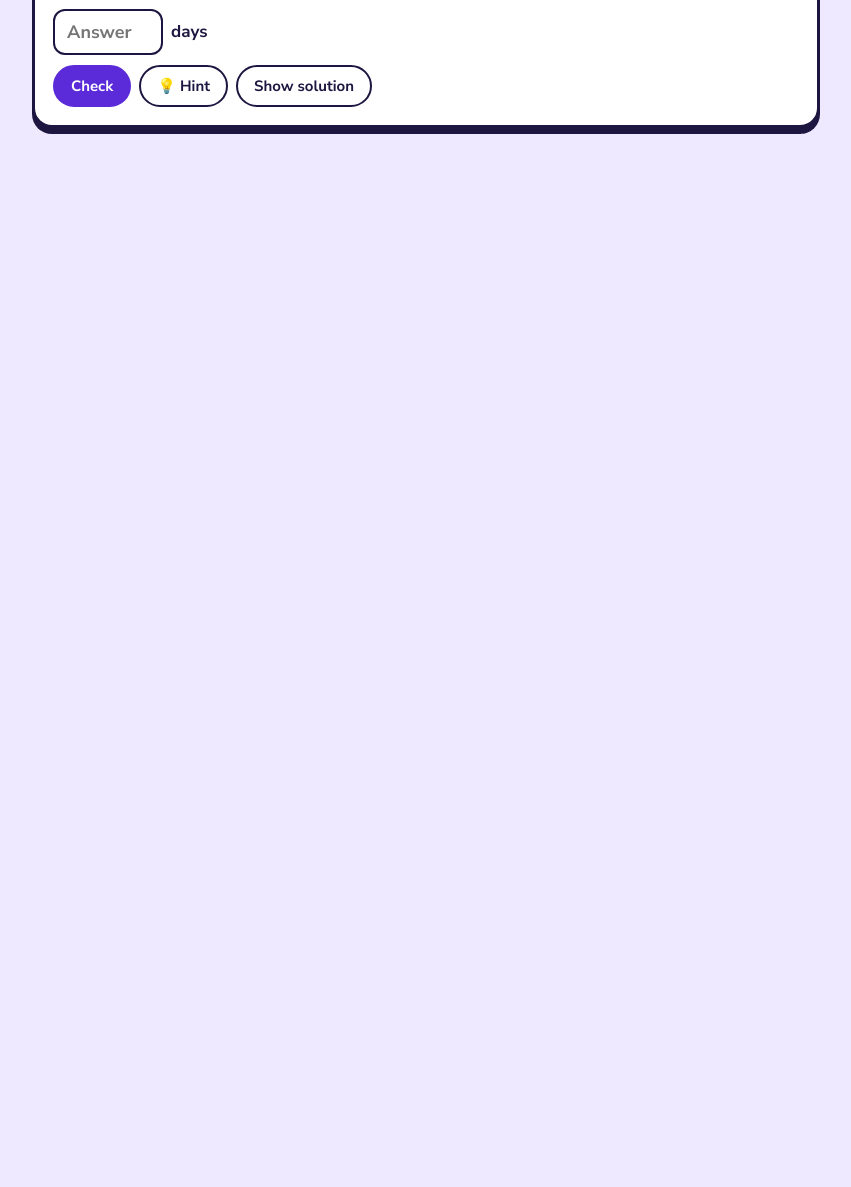
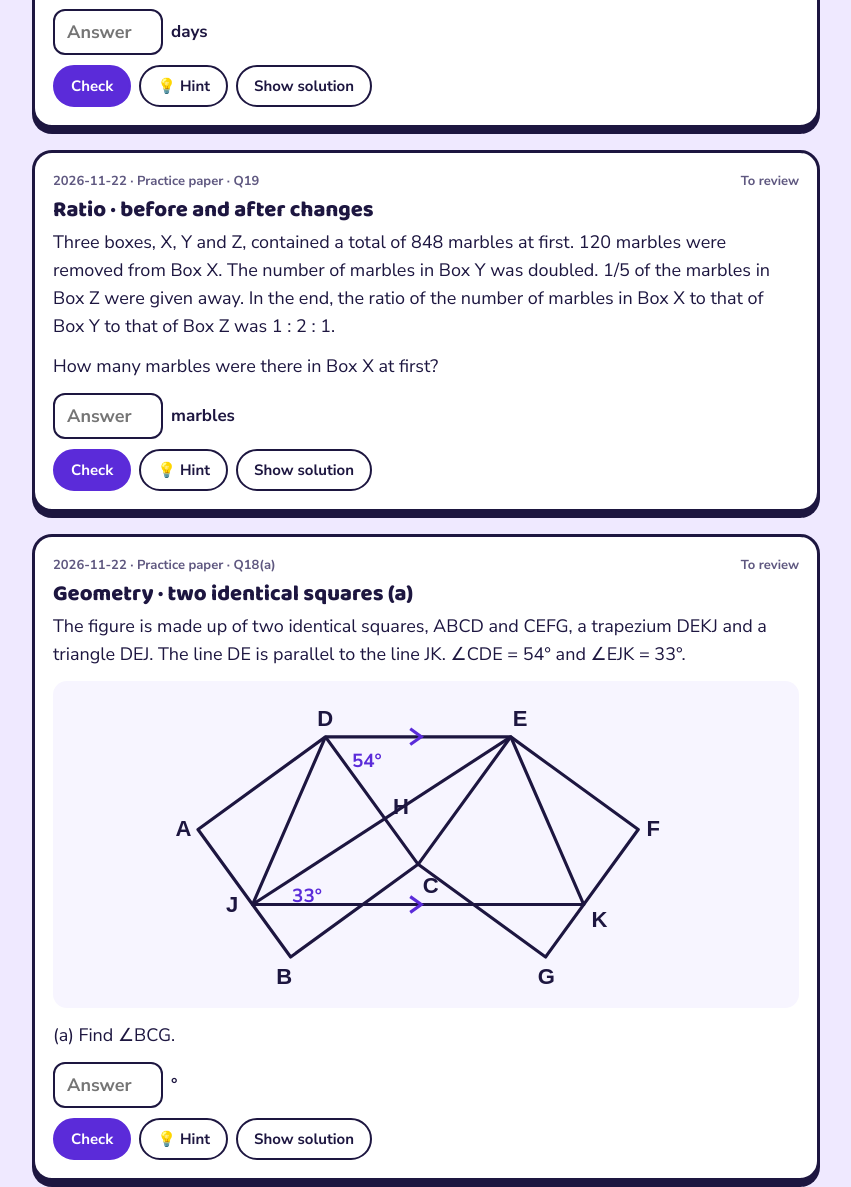
Before and after one commit to sgmamamiya-dotcom/jordan-chinese-writing, a plain HTML site: page bryan/math-mistakes.html in a window 1280 px wide. Shown: the part 517-1704 px from the top of the page, without its empty margins (214-1065 px from the left). Before the commit the page ends 800 px from the top, so only its background shows below. Drawn offline with Linux system fonts and the light colour scheme.

Commit message:
Math 错题本: add Q19 marbles ratio and Q18(a)(b) two-squares geometry
Co-Authored-By: Claude Opus 5.5 <noreply@anthropic.com>
Claude-Session: https://claude.ai/code/session_01P6Eau2f5D5pUuXzitD7DyD

```diff
--- a/bryan/math-mistakes.html
+++ b/bryan/math-mistakes.html
@@ -35,6 +35,8 @@ h1{color:var(--ink)}
 .trap{background:#FCE9E7}
 .check{background:#F1EEFF}
 .habit{background:#FFF7DD;border-left:6px solid var(--yellow);border-radius:0 12px 12px 0}
+.pic{margin:0 0 14px;background:#F7F5FF;border-radius:14px;padding:10px}
+.pic svg{width:100%;max-width:520px;height:auto;display:block;margin:0 auto}
 .empty{color:var(--mute);font-size:17px}
 </style>
 </head>
@@ -53,6 +55,24 @@ h1{color:var(--ink)}
   function el(tag, cls, text) { var n = document.createElement(tag); if (cls) n.className = cls; if (text != null) n.textContent = text; return n; }
   function button(cls, text, fn) { var b = el('button', cls, text); b.type = 'button'; b.onclick = fn; return b; }
   function labelled(cls, label, text) { var d = el('div', 'box ' + cls); var b = el('b', null, label); d.appendChild(b); d.appendChild(document.createTextNode(' ' + text)); return d; }
+  var PICS = {
+    twoSquares:
+      '<svg viewBox="0 0 330 195" role="img" aria-label="Two identical squares ABCD and CEFG joined at C, trapezium DEKJ with DE parallel to JK, triangle DEJ; angle CDE is 54 degrees, angle EJK is 33 degrees, H is where DC meets JE">' +
+      '<g fill="none" stroke="#1D1640" stroke-width="2" stroke-linejoin="round">' +
+      '<polygon points="20.3,87.9 79.1,168.8 160,110 101.2,29.1"/>' +
+      '<polygon points="160,110 218.8,29.1 299.7,87.9 240.9,168.8"/>' +
+      '<polyline points="101.2,29.1 218.8,29.1 265.1,135.5 54.9,135.5 101.2,29.1"/>' +
+      '<line x1="54.9" y1="135.5" x2="218.8" y2="29.1"/>' +
+      '</g>' +
+      '<g fill="none" stroke="#5B2BD9" stroke-width="2"><path d="M155 24 l7 5 l-7 5"/><path d="M155 130.5 l7 5 l-7 5"/></g>' +
+      '<g fill="#5B2BD9" font-size="12" font-weight="700"><text x="118" y="48">54°</text><text x="80" y="134">33°</text></g>' +
+      '<g fill="#1D1640" font-size="14" font-weight="800" font-family="sans-serif">' +
+      '<text x="6" y="92">A</text><text x="70" y="186">B</text><text x="163" y="128">C</text><text x="96" y="22">D</text>' +
+      '<text x="220" y="22">E</text><text x="305" y="92">F</text><text x="236" y="186">G</text><text x="38" y="140">J</text>' +
+      '<text x="270" y="150">K</text><text x="144" y="78">H</text></g>' +
+      '</svg>'
+  };
+
   function parseNum(s) {
     s = String(s).trim().replace(/\s+/g, '');
     var f = s.match(/^(-?\d+(?:\.\d+)?)\/(\d+(?:\.\d+)?)$/);
@@ -69,6 +89,7 @@ h1{color:var(--ink)}
     box.appendChild(meta);
     box.appendChild(el('h2', null, m.topic));
     m.q.split(/\n\s*\n/).forEach(function (p) { box.appendChild(el('p', 'stem', p)); });
+    if (m.pic && PICS[m.pic]) { var pic = el('div', 'pic'); pic.innerHTML = PICS[m.pic]; box.insertBefore(pic, box.lastChild); }
 
     var ans = el('div', 'ans');
     var input = el('input'); input.type = 'text'; input.inputMode = 'decimal'; input.placeholder = 'Answer'; input.setAttribute('aria-label', 'Your answer');
--- a/bryan/math-mistakes.js
+++ b/bryan/math-mistakes.js
@@ -5,6 +5,7 @@
    source  — where it came from
    topic   — short topic name
    q       — the question (blank lines start a new paragraph)
+   pic     — optional: key of a drawing in PICS (math-mistakes.html); it goes just before the last paragraph of q
    answer  — the final number (used to check Bryan's typed answer)
    unit    — shown after the answer box, e.g. 'days'
    hint    — a nudge, shown only if Bryan asks for it
@@ -35,5 +36,68 @@ window.MATH_MISTAKES = [
     trap: 'Thinking that on the "not together" days, A and B both still work, each at full speed. If both teams work on the same day, that IS working together, so their efficiency drops. Also, if that reading were right, A + B would do 1/10 + 1/15 = 1/6 per day and finish in 6 days without ever working together. The equation gives x = 12.5, which is more than 8 days, so it cannot be right.',
     check: '5 days together: 5 × 7/50 = 7/10. A alone for 3 days: 3 × 1/10 = 3/10. 7/10 + 3/10 = 1 ✓. (If B worked alone instead, x = 70/11 ≈ 6.4 days, more than 5, so A is the right choice.)',
     habit: '"Minimise" means there is a choice to make. Ask: "What can I choose here, and which choice gives the smallest number?" Then check that the answer makes sense (it must be less than 8 days).'
+  },
+  {
+    id: '2026-11-marbles-xyz',
+    date: '2026-11-22',
+    source: 'Practice paper · Q19',
+    topic: 'Ratio · before and after changes',
+    q: 'Three boxes, X, Y and Z, contained a total of 848 marbles at first. 120 marbles were removed from Box X. The number of marbles in Box Y was doubled. 1/5 of the marbles in Box Z were given away. In the end, the ratio of the number of marbles in Box X to that of Box Y to that of Box Z was 1 : 2 : 1.\n\nHow many marbles were there in Box X at first?',
+    answer: 344,
+    unit: 'marbles',
+    hint: 'Let the END amount in Box X be 1 unit. Then work backwards: how many units were in X, Y and Z at first?',
+    steps: [
+      'In the end: X = 1 u, Y = 2 u, Z = 1 u.',
+      'X at first: 120 were removed, so X = 1 u + 120.',
+      'Y at first: it was doubled to 2 u, so Y = 1 u.',
+      'Z at first: 4/5 of Z was left = 1 u, so Z = 5/4 u.',
+      'Total at first: (1 u + 120) + 1 u + 5/4 u = 848',
+      '13/4 u = 728  →  1 u = 224',
+      'X at first = 224 + 120 = 344'
+    ],
+    trap: 'Easy slips: (1) forgetting to add back the 120 at the end and answering 224; (2) treating Y "at first" as 2 u, when 2 u is Y AFTER doubling. Write a clear "at first" line and an "in the end" line for every box before you add anything up.',
+    check: 'At first X = 344, Y = 224, Z = 280. Total 344 + 224 + 280 = 848 ✓. After: X = 224, Y = 448, Z = 224 (280 − 56). 224 : 448 : 224 = 1 : 2 : 1 ✓.',
+    habit: 'Before / after questions: let the END ratio be units, then undo each change to get the "at first" amounts. Always add back what was removed before writing the answer.'
+  },
+  {
+    id: '2026-11-two-squares-a',
+    date: '2026-11-22',
+    source: 'Practice paper · Q18(a)',
+    topic: 'Geometry · two identical squares (a)',
+    q: 'The figure is made up of two identical squares, ABCD and CEFG, a trapezium DEKJ and a triangle DEJ. The line DE is parallel to the line JK. ∠CDE = 54° and ∠EJK = 33°.\n\n(a) Find ∠BCG.',
+    pic: 'twoSquares',
+    answer: 108,
+    unit: '°',
+    hint: '"Identical squares" means CD = CE. What kind of triangle is CDE?',
+    steps: [
+      'The squares are identical, so CD = CE. Triangle CDE is isosceles.',
+      '∠CED = ∠CDE = 54°.',
+      '∠DCE = 180° − 54° − 54° = 72°.',
+      'Angles at a point C add up to 360°: ∠BCD = 90°, ∠ECG = 90°.',
+      '∠BCG = 360° − 90° − 90° − 72° = 108°'
+    ],
+    trap: 'Missing that "identical squares" is a clue: it tells you CD = CE, which makes triangle CDE isosceles. Without that, you cannot find ∠DCE.',
+    check: '90° + 72° + 90° + 108° = 360° ✓',
+    habit: 'Circle words like "identical", "equal" or "isosceles" in the question. They usually mean two sides are equal, so two angles are equal too.'
+  },
+  {
+    id: '2026-11-two-squares-b',
+    date: '2026-11-22',
+    source: 'Practice paper · Q18(b)',
+    topic: 'Geometry · two identical squares (b)',
+    q: 'The figure is made up of two identical squares, ABCD and CEFG, a trapezium DEKJ and a triangle DEJ. The line DE is parallel to the line JK. ∠CDE = 54° and ∠EJK = 33°.\n\n(b) Find ∠DHJ.',
+    pic: 'twoSquares',
+    answer: 87,
+    unit: '°',
+    hint: 'DE is parallel to JK. Which angle at E is equal to ∠EJK = 33°?',
+    steps: [
+      'DE ∥ JK, so ∠DEJ = ∠EJK = 33° (alternate angles).',
+      'In triangle DHE: ∠HDE = ∠CDE = 54° and ∠HED = 33°.',
+      '∠DHE = 180° − 54° − 33° = 93°.',
+      'J, H and E lie on a straight line, so ∠DHJ = 180° − 93° = 87°'
+    ],
+    trap: 'Stopping at ∠DHE = 93° and writing that as the answer. The question asks for ∠DHJ, which is the angle NEXT to it on the straight line JE.',
+    check: '∠DHJ + ∠DHE = 87° + 93° = 180° (angles on a straight line) ✓',
+    habit: 'See parallel lines (the arrows) → look for alternate angles (the "Z" shape). Before writing, read the angle name again: which three letters?'
   }
 ];
```
